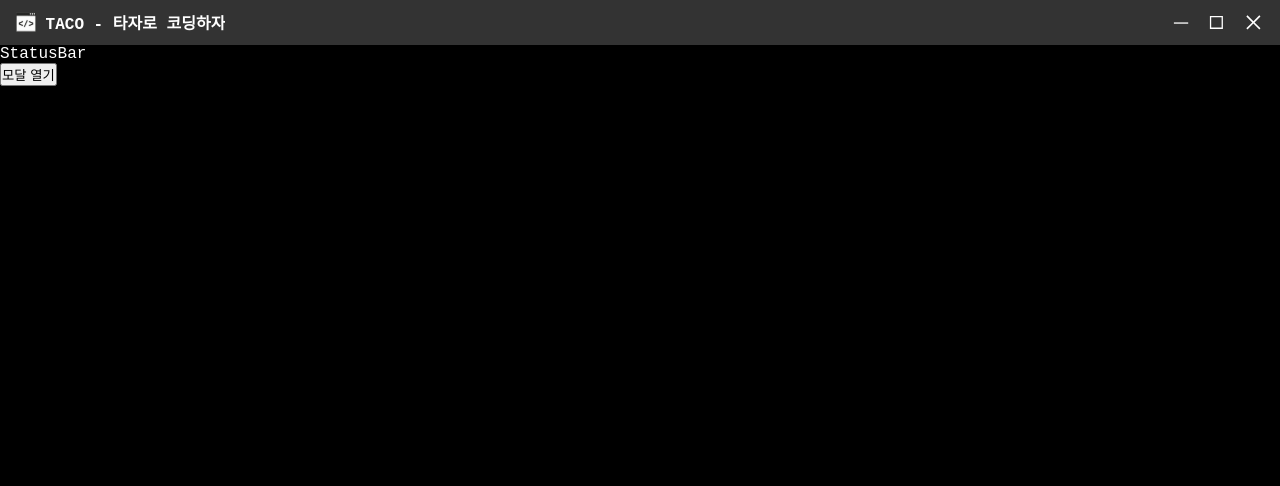
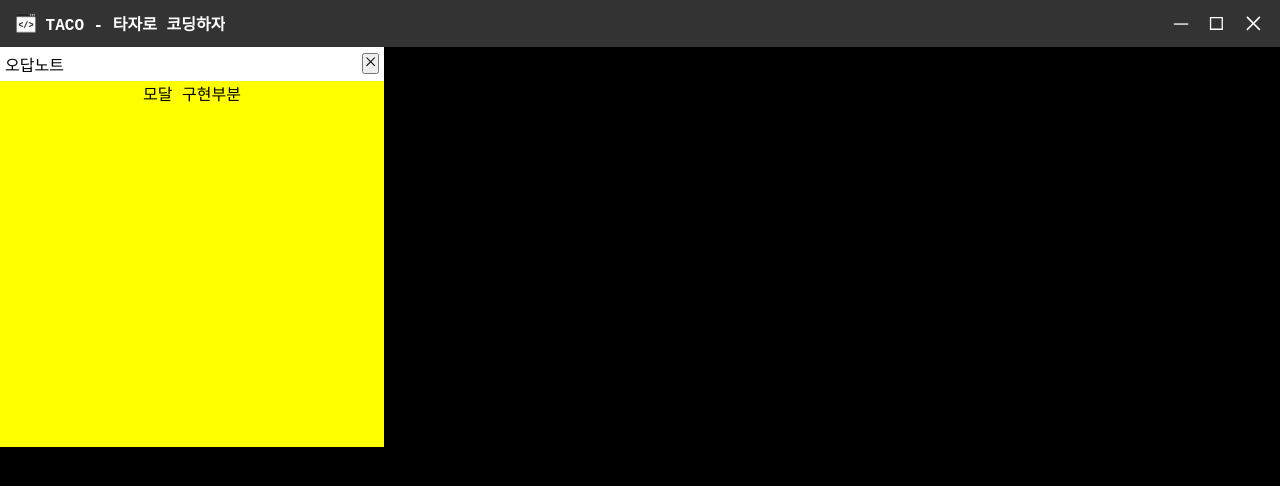
Before and after one commit to MyongjiCapstone-InternetProgramming/TajaCoding-Frontend, a React (Create React App) app: page /wronganswerretry in a window 1280 px wide. Shown: the top 486 px of the page. Built offline with nearby package versions, Linux system fonts and the light colour scheme; no server answers; a web font is replaced by a local one.

Commit message:
0515 jun

```diff
--- a/src/components/WrongAnswerRetry.js
+++ b/src/components/WrongAnswerRetry.js
@@ -2,38 +2,30 @@ import { useState, useRef } from 'react';
 import WrongAnswerRetryStatusBar from './WrongAnswerRetryStatusBar';
 
 export default function WrongAnswerRetry() {
-  const [modalOpen, setModalOpen] = useState(false);
-  const modalBackground = useRef();
-
   return (
-    <div style={{ height: '100%' }}>
+    <div
+      style={{
+        width: '30%',
+        height: '50%',
+        backgroundColor: 'skyblue',
+        justifyContent: 'center',
+        alignItems: 'center',
+      }}
+    >
       <WrongAnswerRetryStatusBar />
-      <div className={'btn-wrapper'}>
-        <button className={'modal-open-btn'} onClick={() => setModalOpen(true)}>
-          모달 열기
-        </button>
-      </div>
-      {modalOpen && (
+      {/* 상태바 */}
+      {
         <div
-          className={'modal-container'}
-          ref={modalBackground}
-          onClick={(e) => {
-            if (e.target === modalBackground.current) {
-              setModalOpen(false);
-            }
+          style={{
+            backgroundColor: 'yellow',
+            height: '100%',
+            color: 'black',
+            textAlign: 'center',
           }}
         >
-          <div className={'modal-content'}>
-            <p>리액트로 모달 구현하기</p>
-            <button
-              className={'modal-close-btn'}
-              onClick={() => setModalOpen(false)}
-            >
-              모달 닫기
-            </button>
-          </div>
+          <p>모달 구현부분</p>
         </div>
-      )}
+      }
     </div>
   );
 }
--- a/src/components/WrongAnswerRetryStatusBar.js
+++ b/src/components/WrongAnswerRetryStatusBar.js
@@ -1,7 +1,27 @@
+import { VscChromeClose } from 'react-icons/vsc';
+import '../css/StatusBar.css';
+import { Link } from 'react-router-dom';
+
 export default function WrongAnswerRetryStatusBar() {
+  const handleBackPage = () => {
+    window.history.back();
+  };
   return (
-    <div>
-      <p>StatusBar</p>
+    <div
+      style={{
+        backgroundColor: 'white',
+        color: 'black',
+        display: 'flex',
+        justifyContent: 'space-between',
+        alignItems: 'center',
+        padding: 5,
+      }}
+    >
+      <p>오답노트</p>
+      <button onClick={handleBackPage}>
+        <VscChromeClose />
+      </button>
+      {/* X버튼 누르면 이전 페이지로 이동 */}
     </div>
   );
 }
```
